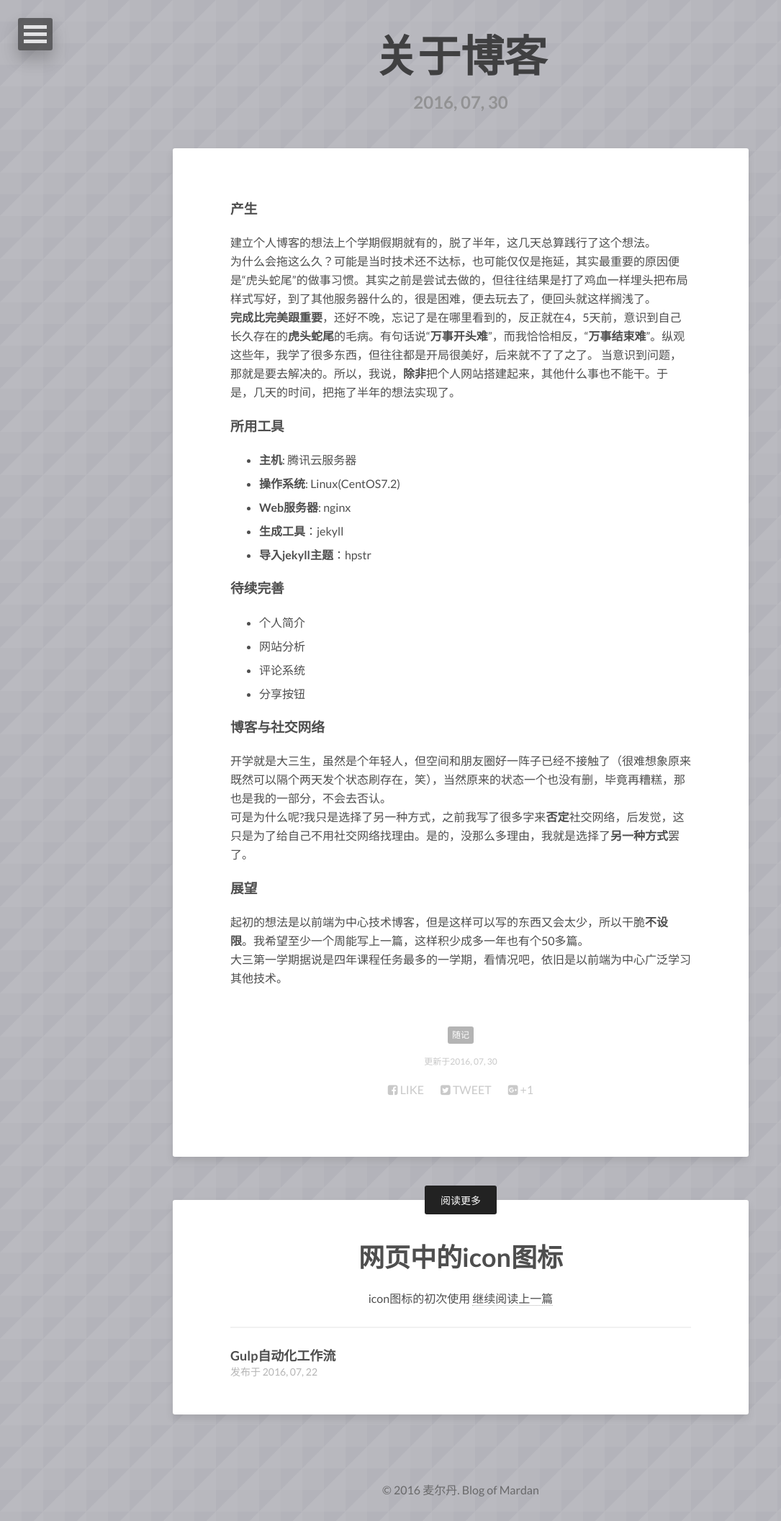
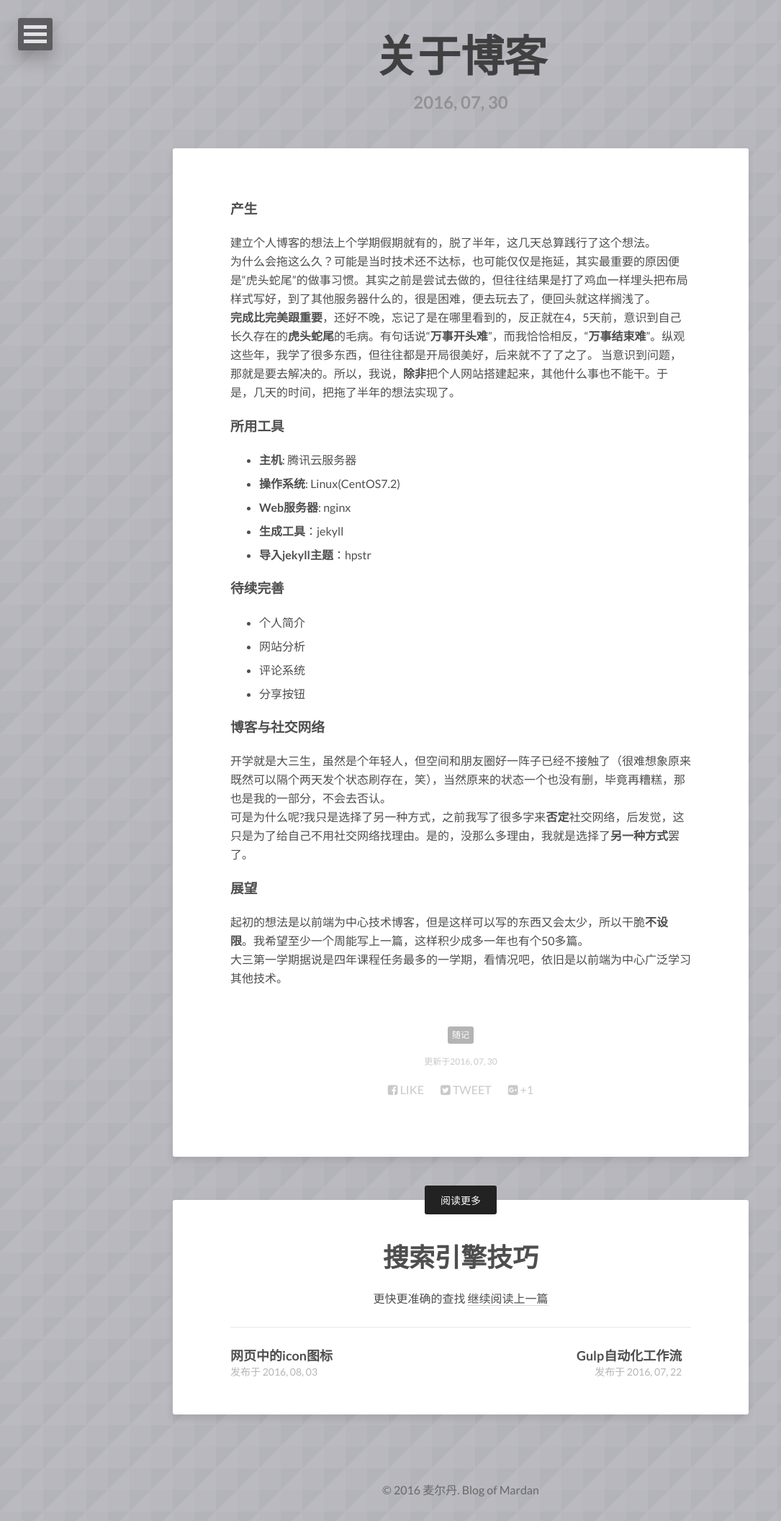
Before and after one commit to mardan00/Blog, a Jekyll site: the page built from _posts/2016-07-30-关于博客.md, in a window 1280 px wide. Shown: the whole page at 72% size, without its empty margins (0-1085 px from the left). Built offline with Jekyll 4.4.1, drawn with Linux system fonts in a browser that asks for light colours; nearby versions of some CDN libraries; comment, search, counter and statistics services are not loaded; some of the changed lines change nothing that is shown.

Commit message:
new page

```diff
--- /dev/null
+++ b/_posts/2016-08-24-搜索引擎技巧.md
@@ -0,0 +1,94 @@
+---
+layout: post
+title: 搜索引擎技巧
+description: "更快更准确的查找"
+modified: 2016-08-24
+tags: [ 效率 ]
+image:
+   feature: search.jpg
+---
+
+# Google
+
+### 搜索运算符
+
+
+运算符 | 使用方法 | 实例 |
+---|---|---|---
+ site:|仅搜索特定的网站或网域 | 高效学习 site:zhihu.com
+ related:|查找与你知道的某个网址类似的网站 |related:imooc.com
+ OR|查找多个字词中的某个字词的网页 | 奥运 OR 游泳
+ info:|获取网址的相关信息 | info:baidu.com
+ cache:|查看Google上次获取某网站时其中网站的内容 |cache:tencen.com
+
+ **注意**:冒号后面不能有空格! 百度仅支持**site:**
+
+
+### 标点和符号
+
+符号 | 使用方法 | 实例
+---|---|---
+ +|搜索Google+信息页或血型 | +Chrome或 A+
+ @|查找社交网络账户 |@username
+ $|查找价格 | 小米5 $1999
+ -|在某字词或者网站前添加可在搜索中排除包含该字词或该网站的网页(常用在一词多义的状况下) | 芒果 电台 -水果, 每日新闻 site:tencent.com
+ ""|查询包含引号中的字词且字词顺序也与引号中相同(使用精准查找,不然会错误的排除很多有用的搜索结果,个人建议在搜索诗歌或者书本时也很好用) |"等待向太阳致敬,因为我得给他让路"
+ *|表示任何未知或者不确定的字词(在你不记得全称的时候用此技巧往往是可行的)|*果国
+
+### 过滤搜索
+紧跟搜索框下,有**搜索工具**,点击可自定义设置给定的设置项.
+
+### 高级搜索
+在搜索页(首页除外)点击右侧"齿轮"图形
+
+**网站**:[链接](https://www.google.com/advanced_search)
+- 语言
+- 区域
+- 最后更新时间
+- 网站或域
+- 搜索字词出现在网页上的位置
+- 安全搜索
+- 阅读水平
+- 文件类型
+- 使用权限（查找您有权限使用的页面）
+
+**图片**:[链接](https://www.google.com/advanced_image_search)
+- 尺寸
+- 宽高比
+- 颜色
+- 类型（脸部特写、动画等）
+- 网站或域名
+- 文件类型
+- 安全搜索
+- 使用权限（查找您有权使用的图片）
+
+### 其他
+
+ - 不分大小写
+ - **天气**:输入"天气"+城市名
+ - **字典**:任意词前面加**define**
+ - **计算**:输入数学公式即可.
+
+---
+
+# 百度
+百度官方的搜索帮助文档比较旧且条理较乱,所以这里就列出几个自认为有用的且没被熟知的技巧.
+
+运算符(号) | 使用方法 | 实例 |
+---|---|---|---
+ site:|仅搜索特定的网站或网域(效果与Google相同) | 高效学习 site:zhihu.com
+ intitle:|可以限制只搜索标题中含有含有这些关键词的网页 |intitle:创业寒季
+ inurl:|可以限制只搜索url中含有这些文字的网页 | inurl:恐龙
+ -|排除某些字词(效果与Google的相同) | 鸟人 -人
+
+---
+
+# 结语
+
+1.一个人的最大能力的是解决问题的能力,而工程师解决问题大多绕不开搜索引擎,所以学会善用搜索引擎是非常必要的.
+
+2.独立思考为主,搜索引擎为辅.切莫本末倒置.
+
+3.Google虽然上不了,但是花点时间还是可以的.<(￣︶￣)>
+
+4.我的个人博客([链接](http://www.mardan0.cc))
--- a/assets/css/main.scss
+++ b/assets/css/main.scss
@@ -26,3 +26,19 @@
 @import "animations";
 @import "dl-menu";
 @import "page";
+
+//扩展--表格样式
+table{
+	border-width: 1px;
+	border-color: #666666;
+	border-collapse: collapse;
+	th {
+		padding: 8px;
+		background-color: #dedede;
+		border: 1px solid #666666;
+	}
+	td {
+		padding: 8px;
+		border: 1px solid #666666;
+	}
+}
```
Also changed, not shown: images/20160824/search.jpg (added).
